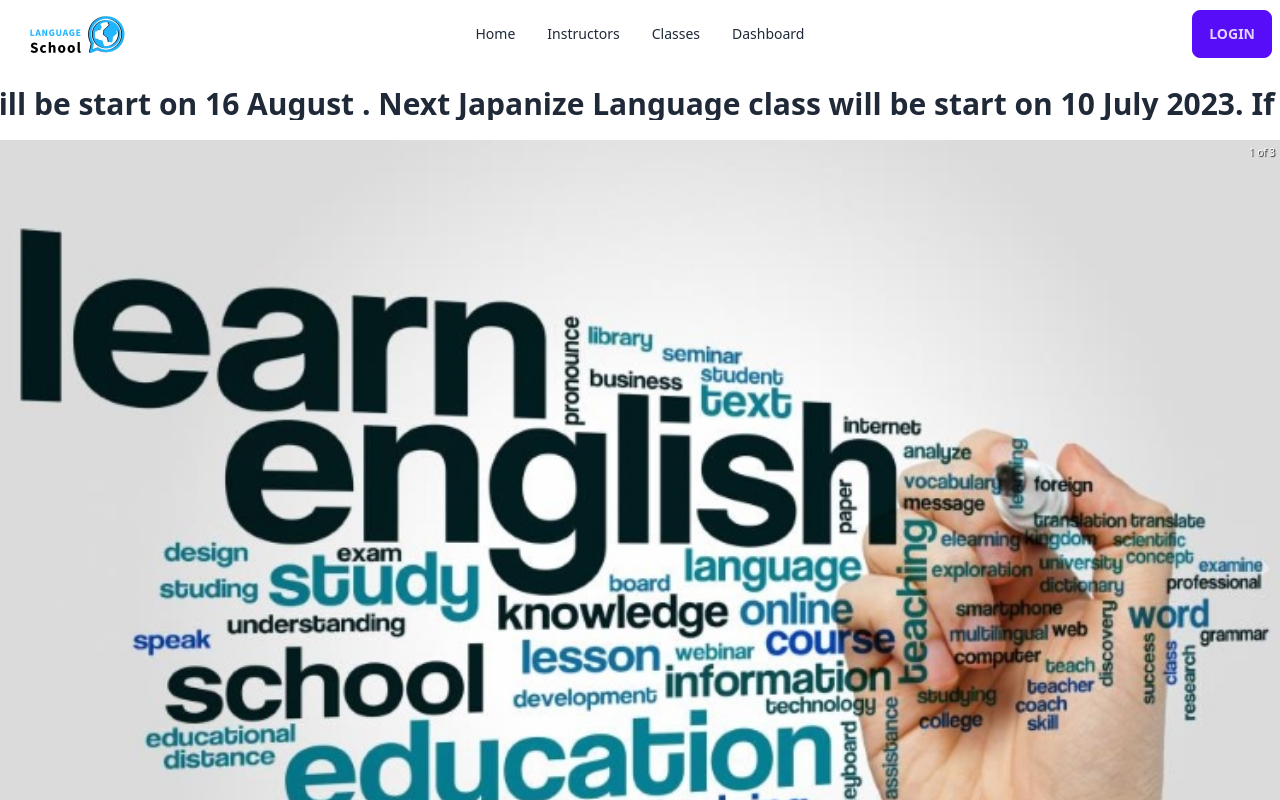
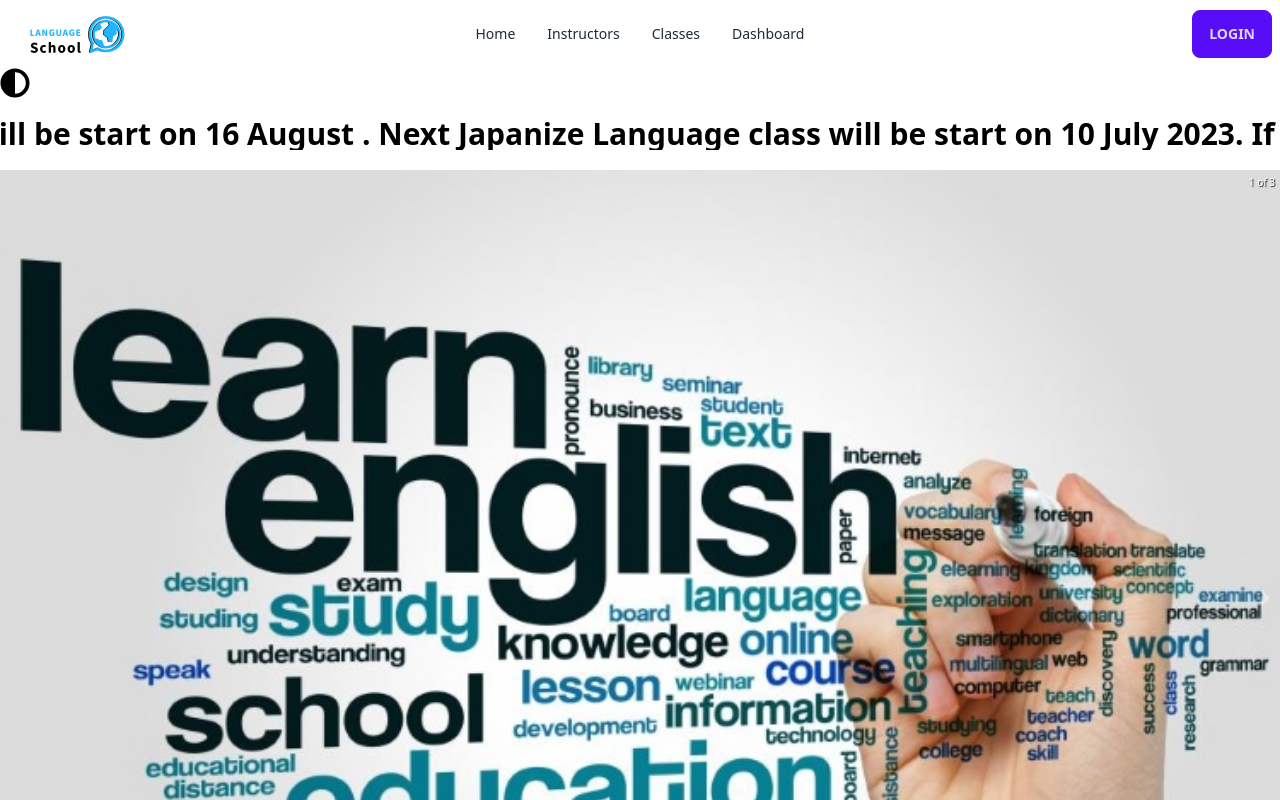
Before and after one commit to masumpost/languge-school-client, a React (Vite) app: page / in a window 1280 px wide. Shown: the top 800 px of the page. Built offline with nearby package versions, Linux system fonts and the light colour scheme; no server answers.

Commit message:
home page dark lite toggle function added

```diff
--- a/src/Pages/Home/Home/Home.jsx
+++ b/src/Pages/Home/Home/Home.jsx
@@ -3,10 +3,19 @@ import Banner from "./Banner/Banner";
 import Breaking from "./Breaking";
 import PopularClasses from "./PopularClasses/PopularClasses";
 import PopularTeacher from "../../PopularTeacher/PopularTeacher";
+import { FaAdjust } from "react-icons/fa";
+import { useState } from "react";
 
 const Home = () => {
+
+    const [dark, setDark] = useState(false);
+
+
     return (
-        <div>
+        <div className={dark? "bg-slate-600 text-white" : "bg-white text-black"}>
+            <div className="cursor-pointer">
+            <FaAdjust onClick={() => setDark(!dark)} className="text-3xl"></FaAdjust>
+            </div>
             <Helmet>
                 <title>Home - L School</title>
             </Helmet>
--- a/src/Pages/Login/Register.jsx
+++ b/src/Pages/Login/Register.jsx
@@ -6,12 +6,15 @@ import { AuthContext } from "../../providers/AuthProvider";
 import Swal from "sweetalert2";
 import { FaRegEye, FaRegEyeSlash } from "react-icons/fa";
 import { useState } from "react";
+import SocialLogin from "../Shared/socialLogin/SocialLogin";
 const Register = () => {
     const { register, handleSubmit, formState: { errors }, reset } = useForm();
     const {createUser , updateUserProfile} = useContext(AuthContext);
     const navigate = useNavigate();
     const [visible, setVisible] = useState(false);
     const [cVisible, setCVisible] = useState(false);
+    // const [password , setPassword] = useState('');
+    // const [cPassword, setCPassword] = useState('');
 
     const onSubmit = data => {
         console.log(data)
@@ -71,6 +74,7 @@ const Register = () => {
                                     <span className="label-text">Password</span>
                                 </label>
                                 <input
+                                    // onChange={(e) => setPassword(e.target.value)}
                                     type={visible ? 'text' : 'password'}
                                     {...register("password", {
                                     required: true,
@@ -91,7 +95,13 @@ const Register = () => {
                                 <label className="label">
                                     <span className="label-text">Confirm Password</span>
                                 </label>
-                                <input type={cVisible ?"text" :"password"} placeholder="password" className="input input-bordered" />
+                                <input
+                                // onChange={(e) => setCPassword(e.target.value)}
+                                type={cVisible ?"text" :"password"}
+                                 placeholder="password" className="input input-bordered" />
+                                 <div>
+                                 {/* {password != cPassword ? <p className="text-red-600 my-2">Password did not match</p> : ''} */}
+                                 </div>
                                 <div onClick={()=> setCVisible(!cVisible)} className="pt-12 absolute right-10">
                                     {visible? <FaRegEye></FaRegEye> : <FaRegEyeSlash> </FaRegEyeSlash>}
                                 </div>
@@ -102,16 +112,12 @@ const Register = () => {
                                 </label>
                                 <input type="text" placeholder="Photo URL" className="input input-bordered" {...register("photoURL")} />
                             </div>
-                            {/* <div className="form-control mt-2">
-                            <label className="label">
-                                    <span className="label-text">Photo</span>
-                                </label>
-                                <input type="file" {...register("photo")} className="file-input file-input-ghost w-full max-w-xs" />
-                            </div> */}
+
                             <div className="form-control mt-6">
                                 <input className="btn btn-primary" type="submit" value="Register" />
                             </div>
                             <p><>Already Have An Account? <span><Link to='/login'>Login</Link></span></></p>
+                            <SocialLogin></SocialLogin>
                         </form>
                     </div>
                 </div>
```
